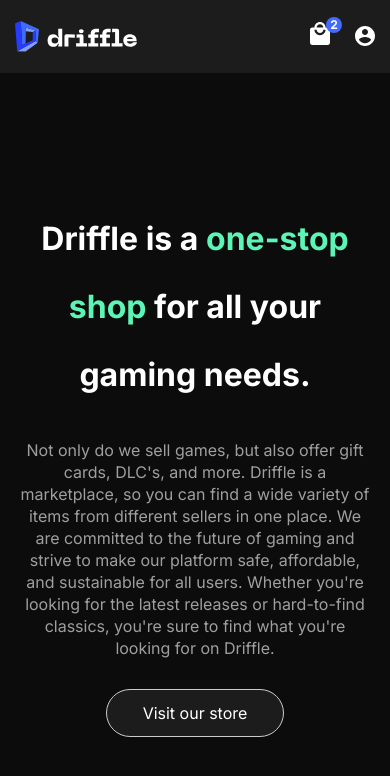
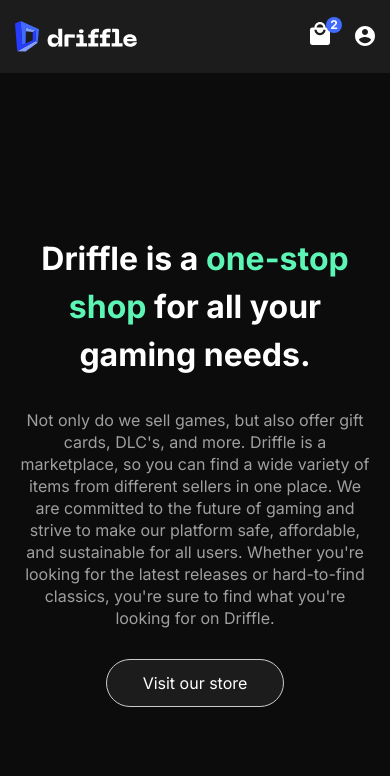
Before and after one commit to sanchitttt/driffle-assignment, a Next.js app: page / in a window 390 px wide. Shown: the top 776 px of the page. Built offline with nearby package versions, Linux system fonts and the light colour scheme.

Commit message:
Update About.tsx
Changed mobile layout heading line height 68px -> 48px

```diff
--- a/app/components/About.tsx
+++ b/app/components/About.tsx
@@ -91,7 +91,7 @@ function About() {
                 <div id='text-container'
                     className='flex flex-col items-center justify-center mx-[15px] gap-[30px]'
                 >
-                    <div className='text-white leading-[68px] text-[32px] text-center font-bold text-main'>
+                    <div className='text-white leading-[48px] text-[32px] text-center font-bold text-main'>
                         Driffle is a <span className='text-[#5DF5B5]'>one-stop shop</span> for all your gaming needs.
                     </div>
                     <div className='max-w-[815px] text-[#9F9F9F] text-center text-[16px] leading-[22px] '>
```
